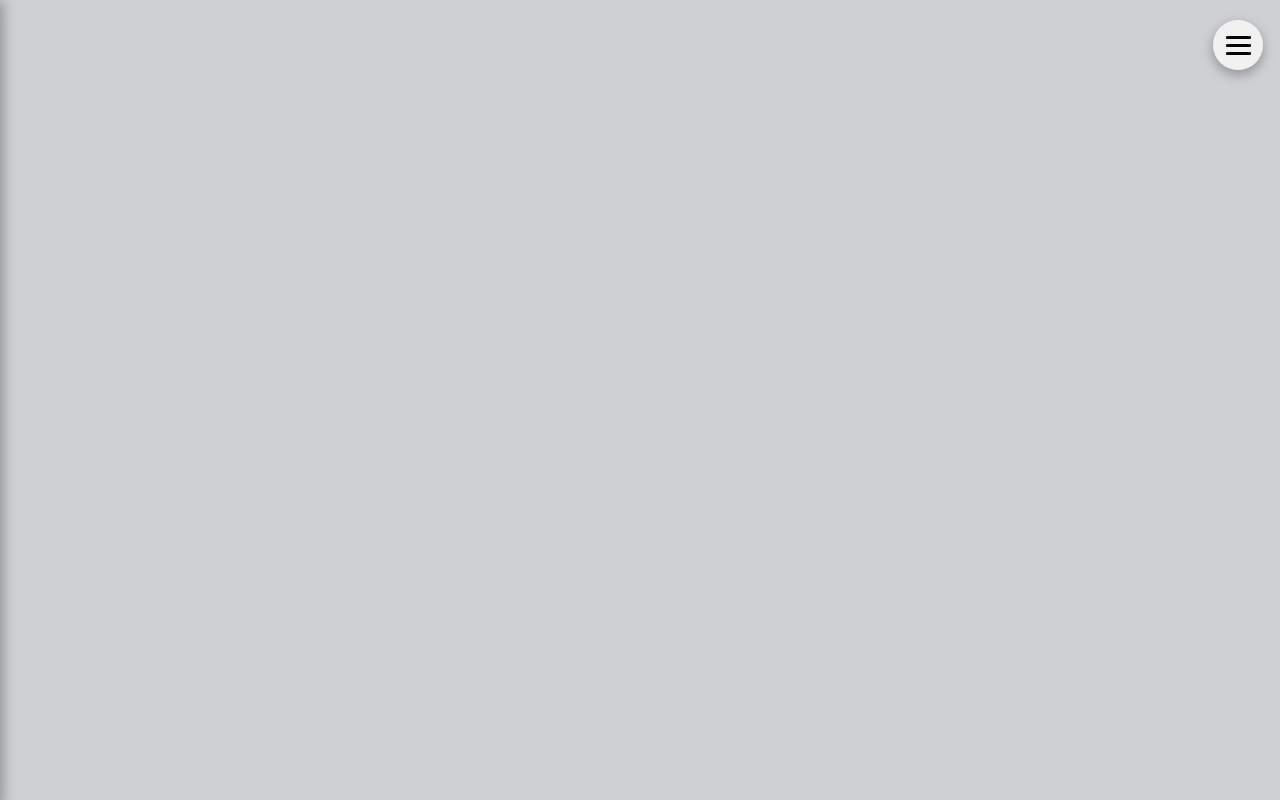
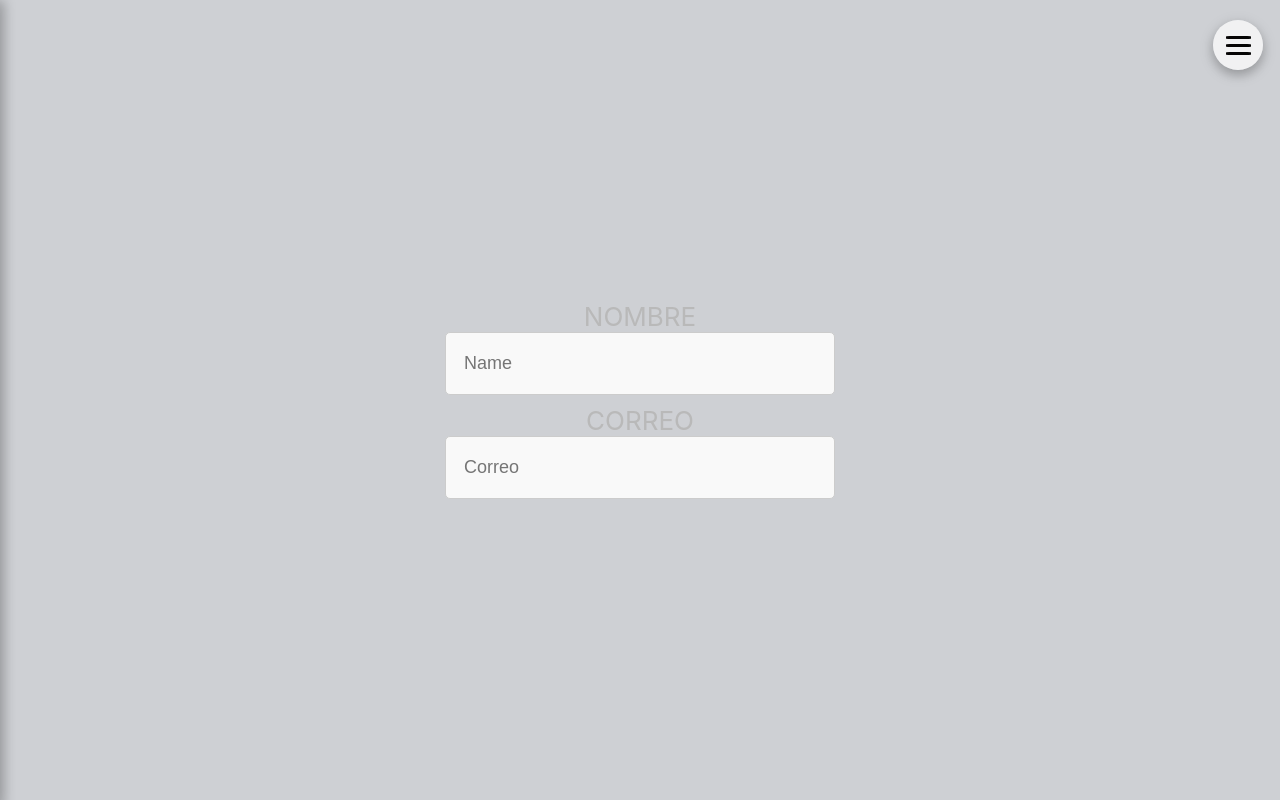
Before and after one commit to gmz2091/Practicas-con-React-JS, a React (Create React App) app: page / in a window 1280 px wide. Built offline with nearby package versions, Linux system fonts and the light colour scheme; some icons are missing.

Commit message:
new file:   commit 	new file:  Componente de Formulario 	modified:  Añadiendo Componentes Input 	modified:  Editando el Input del Register 	modified:  Cambio de Color del Input 	modified:  Añadiendo la ruta del InputForm

```diff
--- /dev/null
+++ b/src/Components/InputForm.jsx
@@ -0,0 +1,40 @@
+import React, {  } from 'react';
+
+
+
+
+export default class InputForm extends React.Component {
+    render() {
+
+        const { label} = this.props
+
+        return (
+            <div style={style}>
+                <span style={styleSpan} >{label}</span>
+                <input {...this.props} style={inputStyle}  type="text"/>
+            </div>
+        );
+    }
+}
+
+
+const style = {
+    position: 'relative',
+    background: '#fffff',
+    width: '400px',
+    padding: '5px',
+    marginLeft: 'auto',
+    marginRight: 'auto',
+}
+
+const inputStyle = {
+    fontSize: '18px',
+    border: '1px solid #ccc',
+    borderRadius: '5px',
+    backgrounColor: 'none'
+}
+
+const styleSpan = {
+    position: 'relative',
+    textTransform: 'uppercase',
+} //as React.CSSProperties()
--- a/src/Pages/Home.jsx
+++ b/src/Pages/Home.jsx
@@ -1,9 +1,12 @@
 import React from 'react';
+import InputForm from '../Components/InputForm';
 
 const Home = () => {
     return (
     <div className="App">
       <header className="App-header">
+        <InputForm placeholder='Name' label='Nombre'/>
+        <InputForm placeholder='Correo' label='Correo'/>
       </header>
     </div>
     );
--- a/src/Pages/Register.jsx
+++ b/src/Pages/Register.jsx
@@ -1,13 +1,22 @@
 import React, { Component } from 'react';
 import '../Style/Register.css'
+
+
+const validate = values => {
+  const errors = {}
+  if (!values.email) {
+      errors.email = 'Este Campo es Obligatorio'
+  }
+  if (!values.password) {
+    errors.password = 'Este Campo es Obligatorio'
+}
+  return errors
+}
 
 export default class  Register extends  Component {
 
  state = {
-     error: {
-        email: 'Campo Obligatorio',
-        password: 'Campo Obligatorio',
-     }
+     error: {}
  }
 
 
@@ -18,13 +27,22 @@ export default class  Register extends  Component {
 
     handleSubmit = e => {
         e.preventDefault()
-        console.log('previniendo', this.state)
+        const { error, ...sinError } = this.state
+        const result = validate(sinError)
+
+        this.setState({ error: result})
+
+        if (!Object.keys(result).length) {
+            console.log('Formulario Enviado')
+        }
+        e.target.reset()
+
     }
 
 
     render() {
     const { error } = this.state
-    console.log(this.state)
+
     return (
     <>
 
--- a/src/Style/Register.css
+++ b/src/Style/Register.css
@@ -275,5 +275,4 @@ select option {
   position: relative;
   margin-top: 4px;
   color: red;
-  opacity: 1;
 }
--- a/src/routes/Routes.jsx
+++ b/src/routes/Routes.jsx
@@ -7,6 +7,7 @@ import Dashboard from '../Pages/Dashboard';
 
 import '../App.css'
 import '../Style/navbar.css'
+//import InputForm from '../Components/InputForm';
 
 
 const Routes = () => (
```
Also changed, not shown: 1 other file (tests, documents, lock files or other folders).
